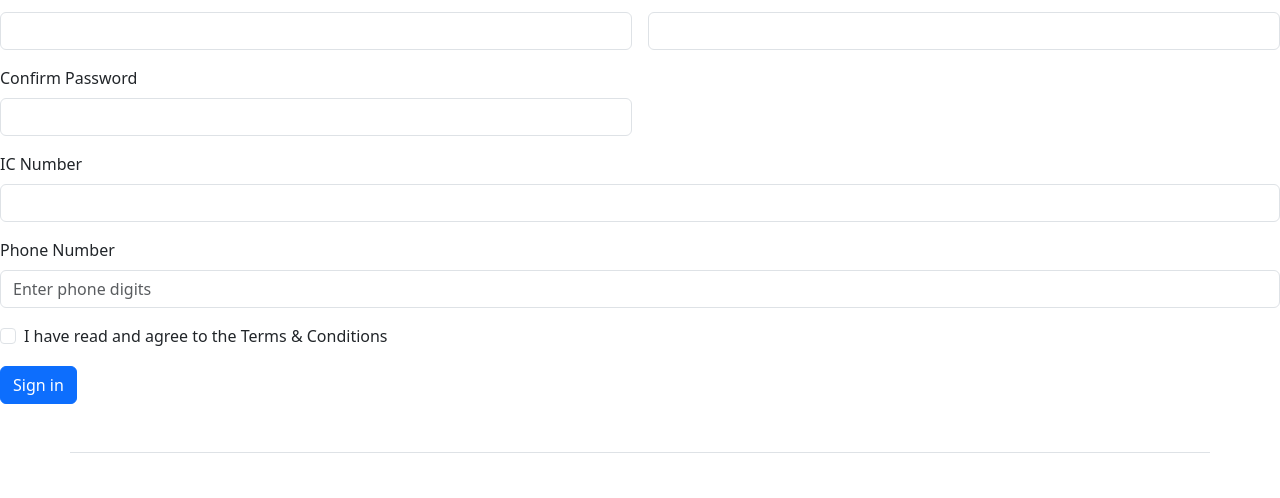
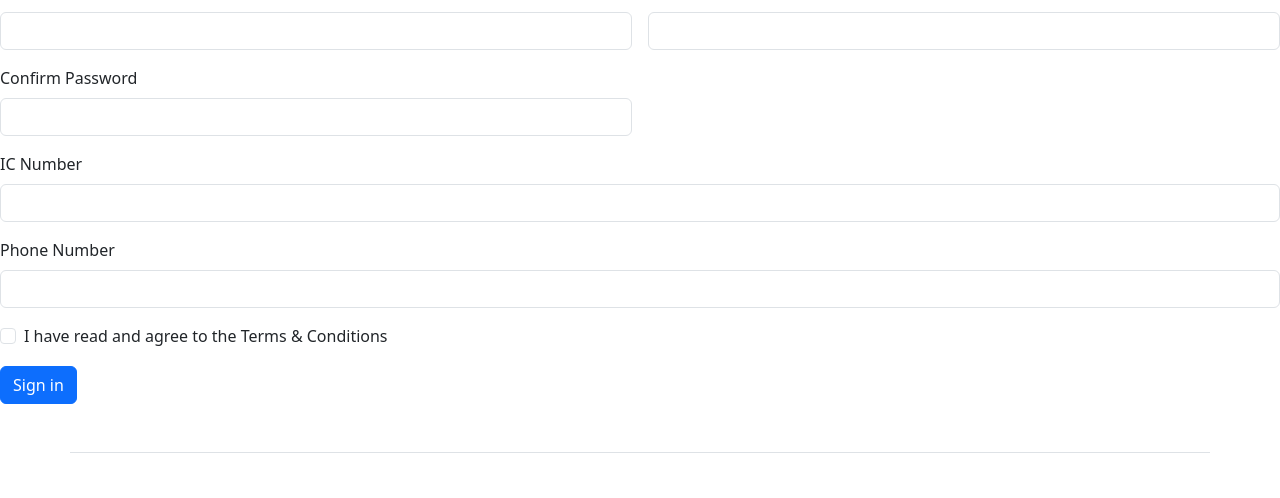
Before and after one commit to IanFH/TikTok, a Flask app: page /register in a window 1280 px wide. Shown: the part 346-844 px from the top of the page. Run offline with Flask 3, Linux system fonts and the light colour scheme.

Commit message:
Update register.html

```diff
--- a/src/templates/register.html
+++ b/src/templates/register.html
@@ -22,7 +22,7 @@
     </div>
     <div class="col-12">
         <label for="inputPhoneNumber" class="form-label">Phone Number</label>
-        <input type="text" name="phone_number" class="form-control" id="phone_number" placeholder="Enter phone digits" pattern="[0-9]*" required>
+        <input type="number" name="phone_number" class="form-control" id="positiveIntegerInput" min="1">
         <div class="valid-feedback">Looks good!</div>
         <div class="invalid-feedback">Please enter a valid phone number</div>
     </div>
```
